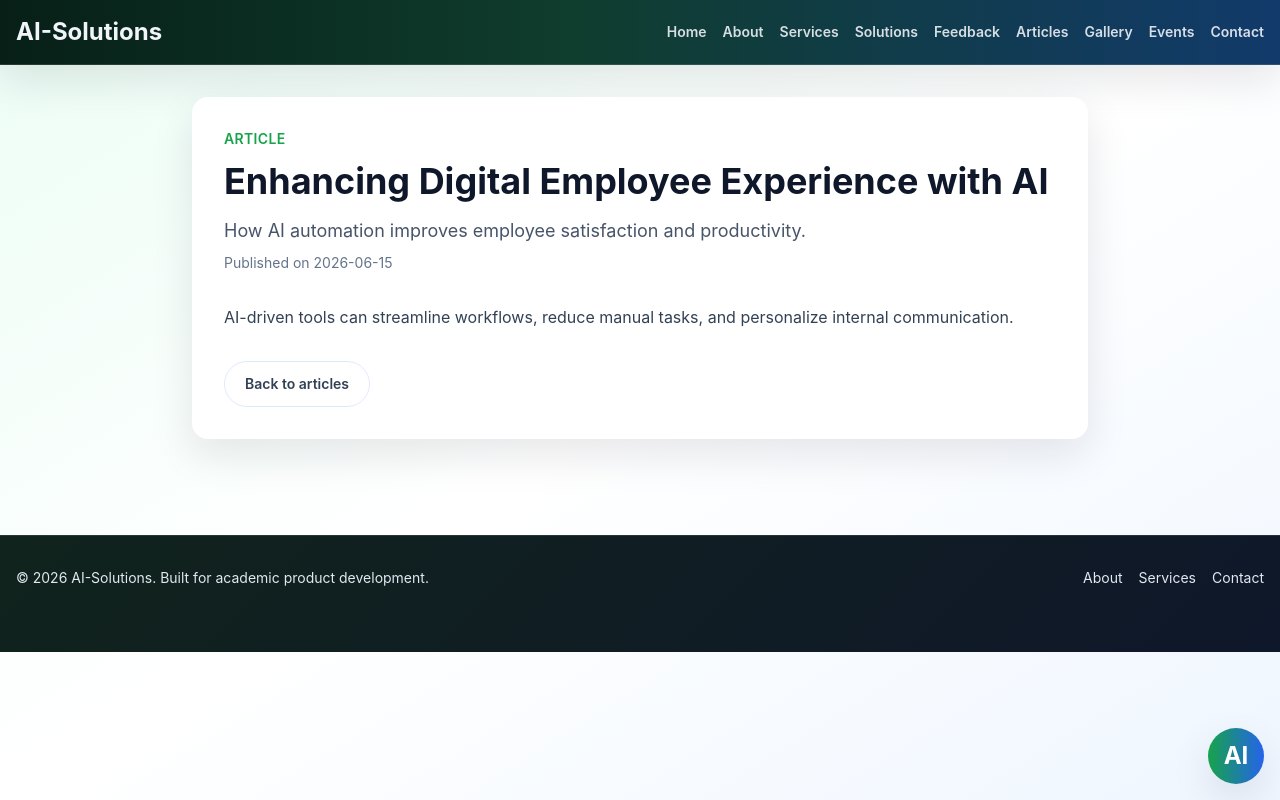
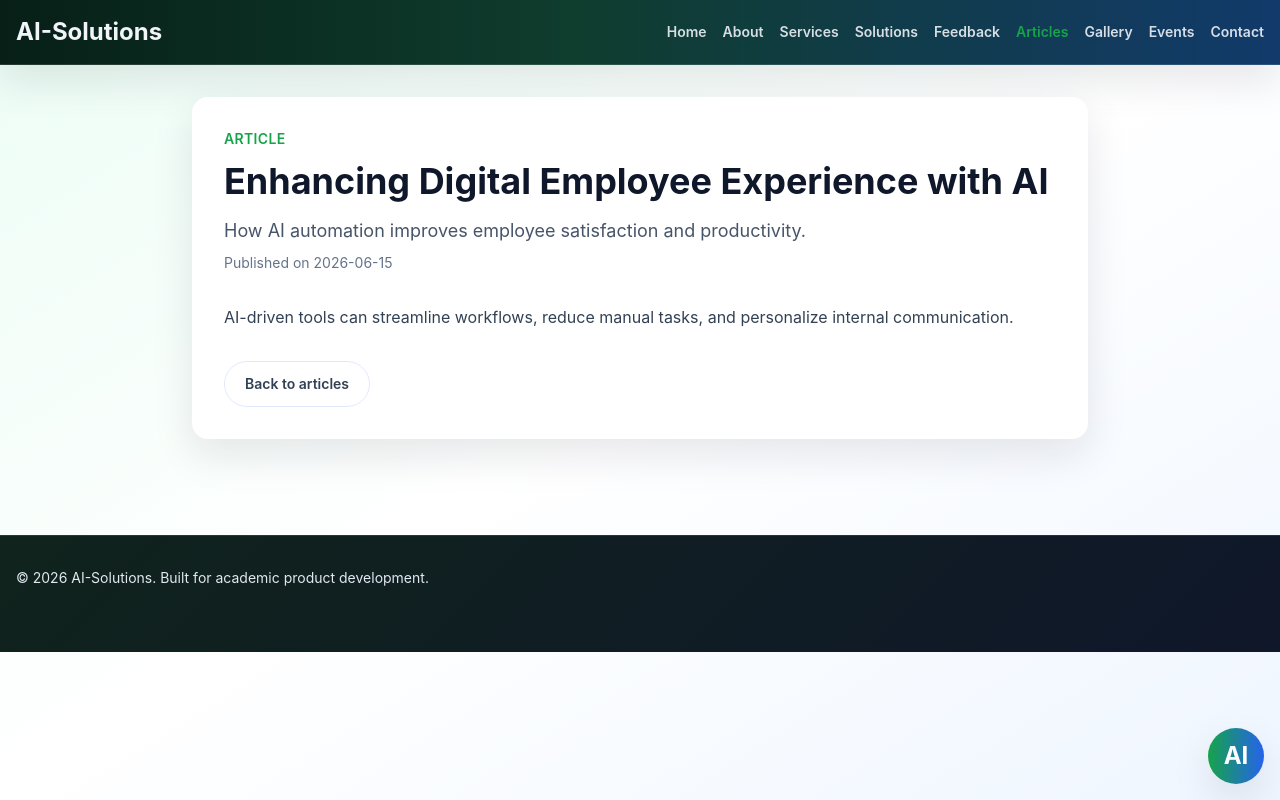
Before and after one commit to khanalsanjana/ai-solutions, a Flask app: page /articles/1 in a window 1280 px wide. Run offline with Flask 3, Linux system fonts and the light colour scheme; data comes from the database, SQL or seed files in the repository; some libraries are stand-ins or nearby versions.

Commit message:
Update website content

```diff
--- a/templates/base.html
+++ b/templates/base.html
@@ -13,15 +13,15 @@
         <div class="mx-auto flex max-w-7xl flex-col items-center justify-between gap-3 px-4 py-4 sm:flex-row">
             <a href="{{ url_for('public.home') }}" class="text-2xl font-bold text-slate-100">AI-Solutions</a>
             <nav class="flex flex-wrap justify-center gap-4 text-sm text-slate-300">
-                <a href="{{ url_for('public.home') }}">Home</a>
-                <a href="{{ url_for('public.about') }}">About</a>
-                <a href="{{ url_for('public.services') }}">Services</a>
-                <a href="{{ url_for('public.solutions') }}">Solutions</a>
-                <a href="{{ url_for('public.feedback') }}">Feedback</a>
-                <a href="{{ url_for('public.articles') }}">Articles</a>
-                <a href="{{ url_for('public.gallery') }}">Gallery</a>
-                <a href="{{ url_for('public.events') }}">Events</a>
-                <a href="{{ url_for('public.contact') }}">Contact</a>
+                <a href="{{ url_for('public.home') }}" class="{% if request.endpoint == 'public.home' %}text-emerald-200{% endif %}">Home</a>
+                <a href="{{ url_for('public.about') }}" class="{% if request.endpoint == 'public.about' %}text-emerald-200{% endif %}">About</a>
+                <a href="{{ url_for('public.services') }}" class="{% if request.endpoint == 'public.services' %}text-emerald-200{% endif %}">Services</a>
+                <a href="{{ url_for('public.solutions') }}" class="{% if request.endpoint == 'public.solutions' %}text-emerald-200{% endif %}">Solutions</a>
+                <a href="{{ url_for('public.feedback') }}" class="{% if request.endpoint == 'public.feedback' %}text-emerald-200{% endif %}">Feedback</a>
+                <a href="{{ url_for('public.articles') }}" class="{% if request.endpoint in ['public.articles', 'public.article_detail'] %}text-emerald-200{% endif %}">Articles</a>
+                <a href="{{ url_for('public.gallery') }}" class="{% if request.endpoint in ['public.gallery', 'public.event_gallery'] %}text-emerald-200{% endif %}">Gallery</a>
+                <a href="{{ url_for('public.events') }}" class="{% if request.endpoint in ['public.events', 'public.event_detail'] %}text-emerald-200{% endif %}">Events</a>
+                <a href="{{ url_for('public.contact') }}" class="{% if request.endpoint == 'public.contact' %}text-emerald-200{% endif %}">Contact</a>
             </nav>
         </div>
     </header>
@@ -67,11 +67,6 @@
         <div class="mx-auto max-w-7xl px-4 pb-28 text-sm sm:pb-8">
             <div class="flex flex-col justify-between gap-4 md:flex-row md:items-center">
                 <p>&copy; {{ current_year }} AI-Solutions. Built for academic product development.</p>
-                <nav class="flex flex-wrap gap-4">
-                    <a href="{{ url_for('public.about') }}" class="text-slate-200 hover:text-emerald-200">About</a>
-                    <a href="{{ url_for('public.services') }}" class="text-slate-200 hover:text-emerald-200">Services</a>
-                    <a href="{{ url_for('public.contact') }}" class="text-slate-200 hover:text-emerald-200">Contact</a>
-                </nav>
             </div>
         </div>
     </footer>
```
